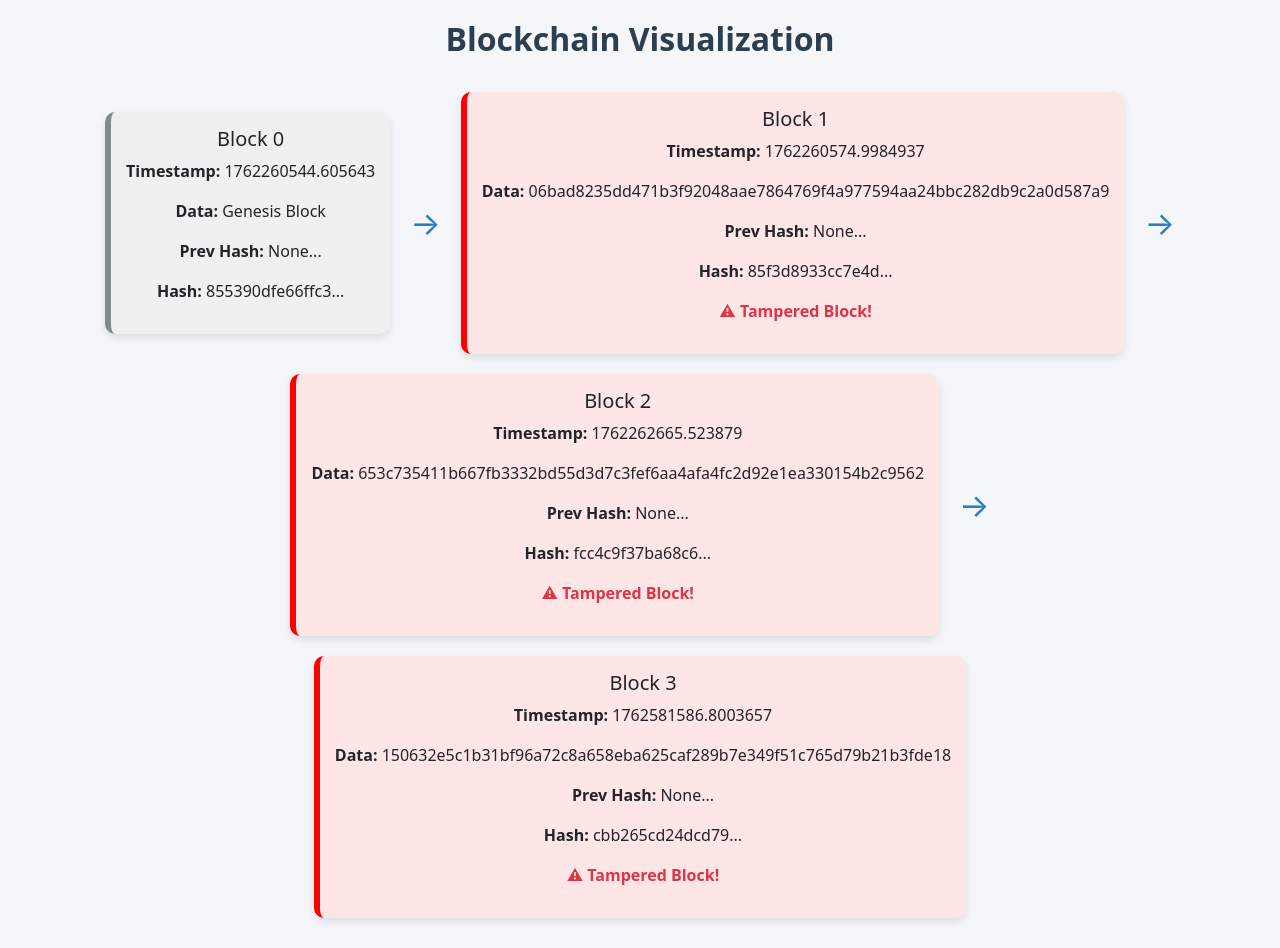
After one commit to Naveenkumar-0331/Blockchain_data_Integrity, a Flask app: page /visualize in a window 1280 px wide. The commit adds this page. Run offline with Flask 3, Linux system fonts and the light colour scheme.

Commit message:
added branch with viualizing

```diff
--- a/app.py
+++ b/app.py
@@ -1,9 +1,14 @@
-from flask import Flask, render_template, request, redirect, url_for
+from flask import Flask, render_template,jsonify, request, redirect, url_for
 from blockchain import Blockchain, hash_student_record
+import json
 
 app = Flask(__name__)
 edu_chain = Blockchain()
 edu_chain.load_chain()
+
+def load_blockchain():
+    with open("blockchain_data.json","r") as f:
+        return json.load(f)
 
 @app.route('/')
 def index():
@@ -33,5 +38,27 @@ def verify_record():
         return render_template('verify.html', verified=verified)
     return render_template('verify.html', verified=None)
 
+@app.route('/visualize')
+def visualize_blockchain():
+    chain = load_blockchain()
+
+    # Verify integrity of each block (except Genesis)
+    for i in range(len(chain)):
+        if i == 0:
+            chain[i]['valid'] = True  # Genesis block always valid
+        else:
+            # Compare previous block's stored hash with current block's prev_hash
+            prev_hash_stored = chain[i - 1].get('hash')
+            current_prev_hash = chain[i].get('prev_hash')
+
+            if current_prev_hash == prev_hash_stored:
+                chain[i]['valid'] = True
+            else:
+                chain[i]['valid'] = False
+
+    return render_template('visualize.html', chain=chain)
+
+
+
 if __name__ == '__main__':
     app.run(debug=True)
--- a/blockchain_data.json
+++ b/blockchain_data.json
@@ -19,5 +19,12 @@
         "data": "653c735411b667fb3332bd55d3d7c3fef6aa4afa4fc2d92e1ea330154b2c9562",
         "previous_hash": "85f3d8933cc7e4de7ed8c7a36064678f088b0eebc4738d2e342fa04989b0eda6",
         "hash": "fcc4c9f37ba68c68df3a3300845b48bd0d46b6da2dca274e4bbbbdd3306dc00a"
+    },
+    {
+        "index": 3,
+        "timestamp": 1762581586.8003657,
+        "data": "150632e5c1b31bf96a72c8a658eba625caf289b7e349f51c765d79b21b3fde18",
+        "previous_hash": "fcc4c9f37ba68c68df3a3300845b48bd0d46b6da2dca274e4bbbbdd3306dc00a",
+        "hash": "cbb265cd24dcd799b6f998772b537560f834bbf4f29a121b7aa40997a9a433e6"
     }
 ]
--- /dev/null
+++ b/templates/visualize.html
@@ -0,0 +1,69 @@
+<!DOCTYPE html>
+<html lang="en">
+<head>
+  <meta charset="UTF-8">
+  <title>Blockchain Visualization</title>
+  <link href="https://cdn.jsdelivr.net/npm/bootstrap@5.3.0/dist/css/bootstrap.min.css" rel="stylesheet">
+  <style>
+    body { background: #f5f6fa; padding: 20px; }
+    .block {
+      background: white;
+      border-radius: 10px;
+      box-shadow: 0 4px 8px rgba(0,0,0,0.1);
+      padding: 15px;
+      margin: 10px;
+      min-width: 280px;
+      transition: transform 0.2s;
+    }
+    .block:hover { transform: scale(1.02); }
+    .arrow {
+      font-size: 2em;
+      color: #2980b9;
+      margin: 10px;
+    }
+    .chain {
+      display: flex;
+      align-items: center;
+      flex-wrap: wrap;
+      justify-content: center;
+    }
+    h2 {
+      font-weight: bold;
+      color: #2c3e50;
+    }
+    .genesis {
+      background-color: #f0f0f0;
+      border-left: 6px solid #7f8c8d;
+    }
+    .tampered {
+      background-color: #ffe6e6;
+      border-left: 6px solid red;
+    }
+  </style>
+</head>
+<body>
+  <div class="container text-center">
+    <h2 class="mb-4">Blockchain Visualization</h2>
+    <div class="chain">
+      {% for block in chain %}
+        <div class="block
+             {% if block['index'] == 0 %} genesis
+             {% elif not block['valid'] %} tampered
+             {% endif %}">
+          <h5>Block {{ block['index'] }}</h5>
+          <p><strong>Timestamp:</strong> {{ block['timestamp'] }}</p>
+          <p><strong>Data:</strong> {{ block['data'] }}</p>
+          <p><strong>Prev Hash:</strong> {{ block.get('prev_hash', 'None')[:15] }}...</p>
+          <p><strong>Hash:</strong> {{ block['hash'][:15] }}...</p>
+          {% if not block['valid'] %}
+            <p class="text-danger"><strong>⚠ Tampered Block!</strong></p>
+          {% endif %}
+        </div>
+        {% if not loop.last %}
+          <div class="arrow">→</div>
+        {% endif %}
+      {% endfor %}
+    </div>
+  </div>
+</body>
+</html>
```
Also changed, not shown: templates/index.html (+41 -20 lines).
